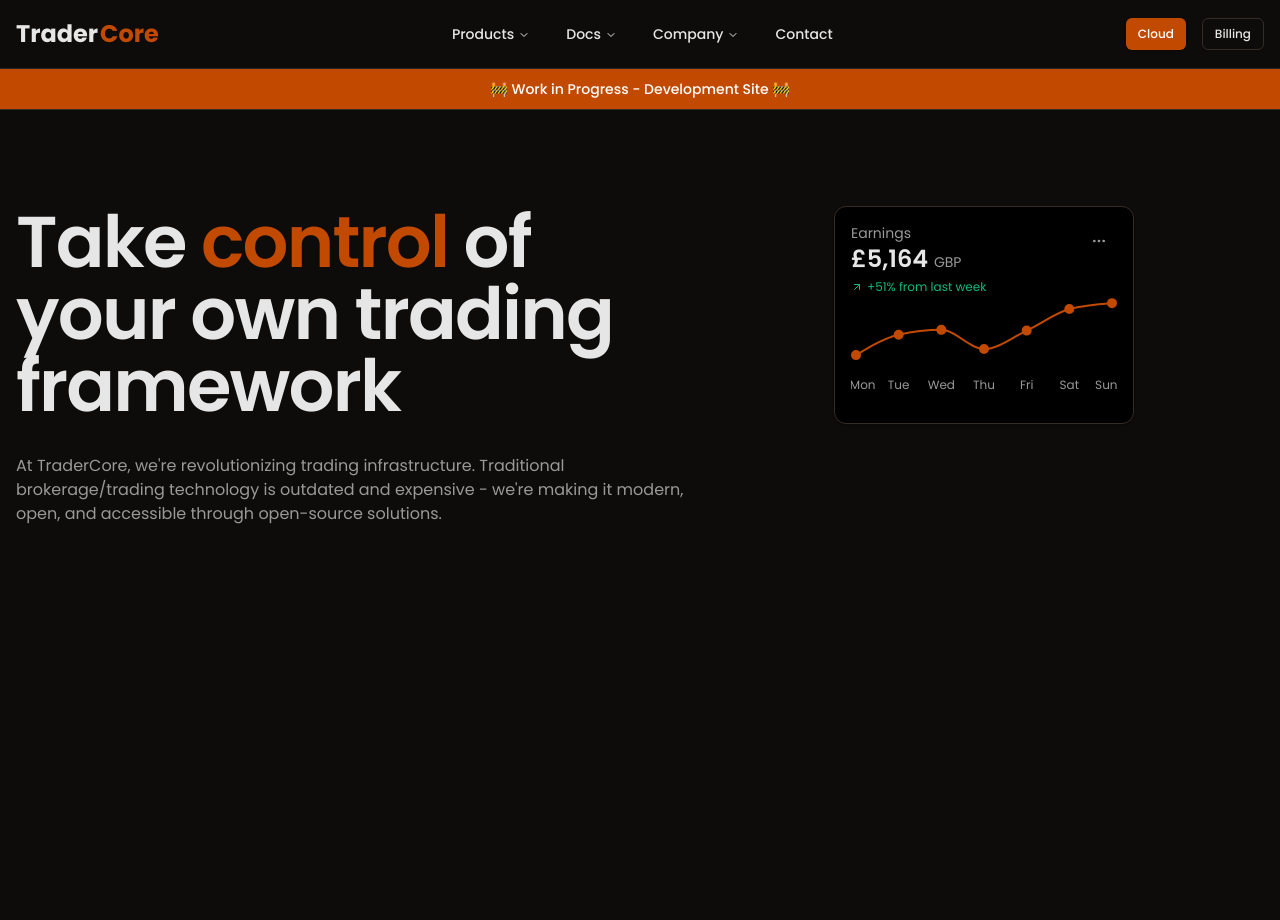
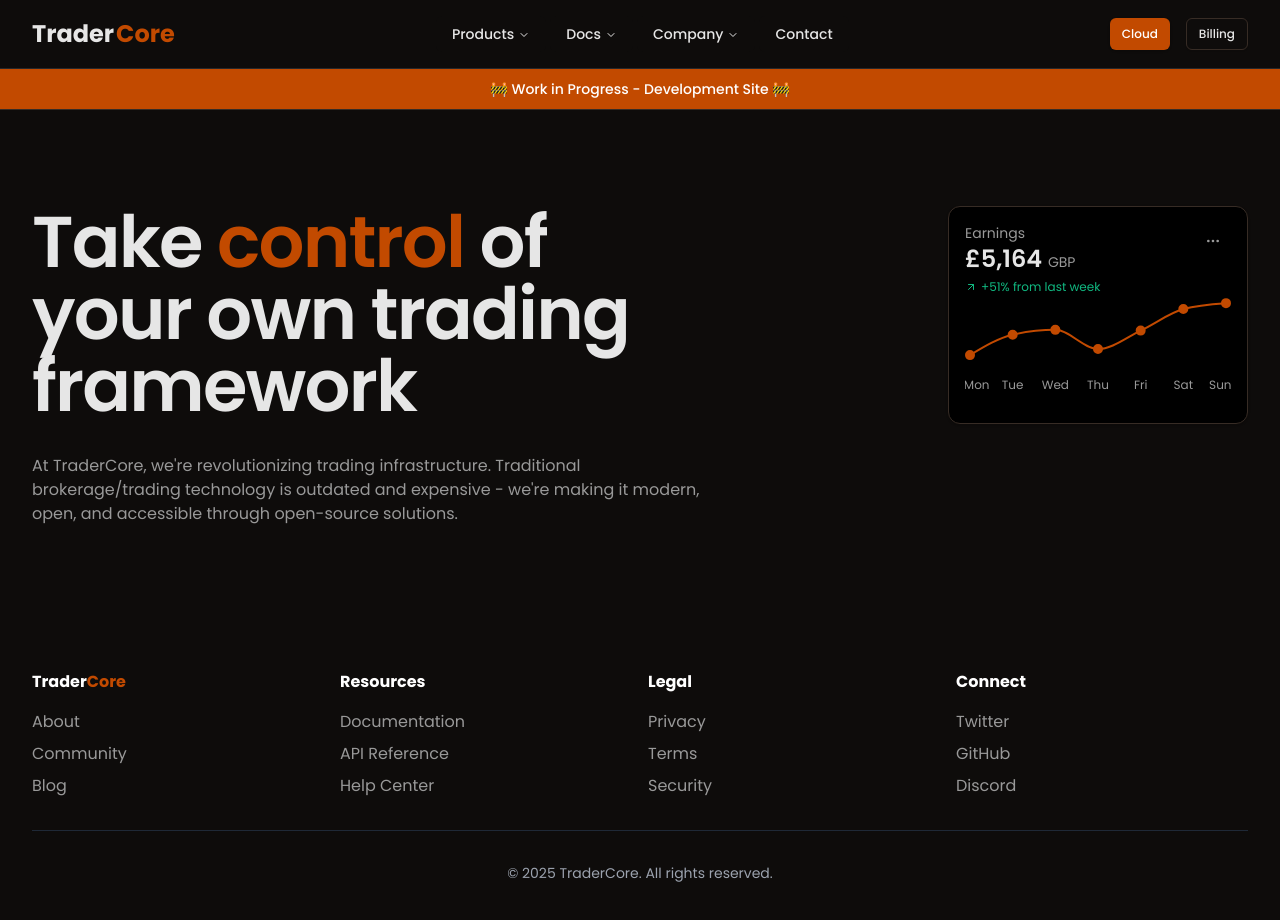
Before and after one commit to TraderCore/Website, a Next.js app: page / in a window 1280 px wide. Shown: the top 920 px of the page. Before the commit the page ends 869 px from the top, so only its background shows below. Built offline with nearby package versions, Linux system fonts and the light colour scheme.

Commit message:
Add footer and refine page layout
- Create comprehensive footer with multiple sections
- Adjust home page layout to use flex for full-height design
- Update Tailwind config to add container padding
- Modify page structure to include footer at bottom
- Adjust section alignment and spacing

```diff
--- /dev/null
+++ b/src/app/_components/footer.tsx
@@ -0,0 +1,143 @@
+export function Footer() {
+    return (
+        <footer className="text-muted-foreground mt-auto">
+            <div className="container py-12 mx-auto">
+                <div className="grid grid-cols-2 md:grid-cols-4 gap-4">
+                    {/* Company Section */}
+                    <div>
+                        <h3 className="text-white font-bold mb-4">
+                            Trader<span className="text-primary">Core</span>
+                        </h3>
+                        <ul className="space-y-2">
+                            <li>
+                                <a
+                                    href="/about"
+                                    className="hover:text-white transition-colors"
+                                >
+                                    About
+                                </a>
+                            </li>
+                            <li>
+                                <a
+                                    href="/community"
+                                    className="hover:text-white transition-colors"
+                                >
+                                    Community
+                                </a>
+                            </li>
+                            <li>
+                                <a
+                                    href="/blog"
+                                    className="hover:text-white transition-colors"
+                                >
+                                    Blog
+                                </a>
+                            </li>
+                        </ul>
+                    </div>
+
+                    {/* Resources Section */}
+                    <div>
+                        <h3 className="text-white font-bold mb-4">Resources</h3>
+                        <ul className="space-y-2">
+                            <li>
+                                <a
+                                    href="/docs"
+                                    className="hover:text-white transition-colors"
+                                >
+                                    Documentation
+                                </a>
+                            </li>
+                            <li>
+                                <a
+                                    href="/api"
+                                    className="hover:text-white transition-colors"
+                                >
+                                    API Reference
+                                </a>
+                            </li>
+                            <li>
+                                <a
+                                    href="/support"
+                                    className="hover:text-white transition-colors"
+                                >
+                                    Help Center
+                                </a>
+                            </li>
+                        </ul>
+                    </div>
+
+                    {/* Legal Section */}
+                    <div>
+                        <h3 className="text-white font-bold mb-4">Legal</h3>
+                        <ul className="space-y-2">
+                            <li>
+                                <a
+                                    href="/privacy"
+                                    className="hover:text-white transition-colors"
+                                >
+                                    Privacy
+                                </a>
+                            </li>
+                            <li>
+                                <a
+                                    href="/terms"
+                                    className="hover:text-white transition-colors"
+                                >
+                                    Terms
+                                </a>
+                            </li>
+                            <li>
+                                <a
+                                    href="/security"
+                                    className="hover:text-white transition-colors"
+                                >
+                                    Security
+                                </a>
+                            </li>
+                        </ul>
+                    </div>
+
+                    {/* Social Section */}
+                    <div>
+                        <h3 className="text-white font-bold mb-4">Connect</h3>
+                        <ul className="space-y-2">
+                            <li>
+                                <a
+                                    href="https://twitter.com/apecollective"
+                                    className="hover:text-white transition-colors"
+                                >
+                                    Twitter
+                                </a>
+                            </li>
+                            <li>
+                                <a
+                                    href="https://github.com/ape-collective"
+                                    className="hover:text-white transition-colors"
+                                >
+                                    GitHub
+                                </a>
+                            </li>
+                            <li>
+                                <a
+                                    href="https://discord.gg/ape-collective"
+                                    className="hover:text-white transition-colors"
+                                >
+                                    Discord
+                                </a>
+                            </li>
+                        </ul>
+                    </div>
+                </div>
+
+                {/* Copyright Notice */}
+                <div className="border-t border-gray-800 mt-8 pt-8 text-center text-sm text-gray-400">
+                    <p>
+                        &copy; {new Date().getFullYear()} TraderCore. All rights
+                        reserved.
+                    </p>
+                </div>
+            </div>
+        </footer>
+    );
+}
--- a/src/app/page.tsx
+++ b/src/app/page.tsx
@@ -1,9 +1,10 @@
 import { Button } from '@/components/ui/button';
+import { Footer } from './_components/footer';
 import EarningsWidget from './_components/widgets/widget1';
 
 export default function Home() {
     return (
-        <main className="min-h-screen relative">
+        <div className="flex flex-col min-h-screen">
             {/* Work in Progress Banner */}
             <div className="bg-primary py-2 px-4 text-center border-b">
                 <span className="text-sm text-primary-foreground font-medium">
@@ -12,7 +13,7 @@
             </div>
 
             {/* Hero Section */}
-            <section className="container relative mx-auto px-4 flex flex-col md:flex-row my-24 gap-4">
+            <section className="container relative mx-auto flex flex-col md:flex-row my-24 gap-4">
                 <div className="max-w-2xl text-center md:text-left">
                     <h1 className="text-6xl font-semibold tracking-tight  sm:text-7xl mb-8">
                         Take <span className="text-primary">control</span> of
@@ -26,10 +27,13 @@
                     </p>
                 </div>
 
-                <div className="w-full flex justify-center">
+                <div className="w-full flex justify-end">
                     <EarningsWidget />
                 </div>
             </section>
-        </main>
+
+            {/* Add footer at bottom */}
+            <Footer />
+        </div>
     );
 }
--- a/src/components/header.tsx
+++ b/src/components/header.tsx
@@ -120,7 +120,7 @@
 export const Header = () => {
     return (
         <header className="py-4 border-b border-zinc-800">
-            <div className="flex items-center gap-4 justify-between mx-auto px-4 container">
+            <div className="flex items-center gap-4 justify-between mx-auto container">
                 <div className="md:hidden block">
                     <Menu />
                 </div>
--- a/tailwind.config.ts
+++ b/tailwind.config.ts
@@ -9,6 +9,9 @@
     ],
     theme: {
         extend: {
+            container: {
+                padding: '2rem',
+            },
             colors: {
                 background: 'hsl(var(--background))',
                 foreground: 'hsl(var(--foreground))',
```
